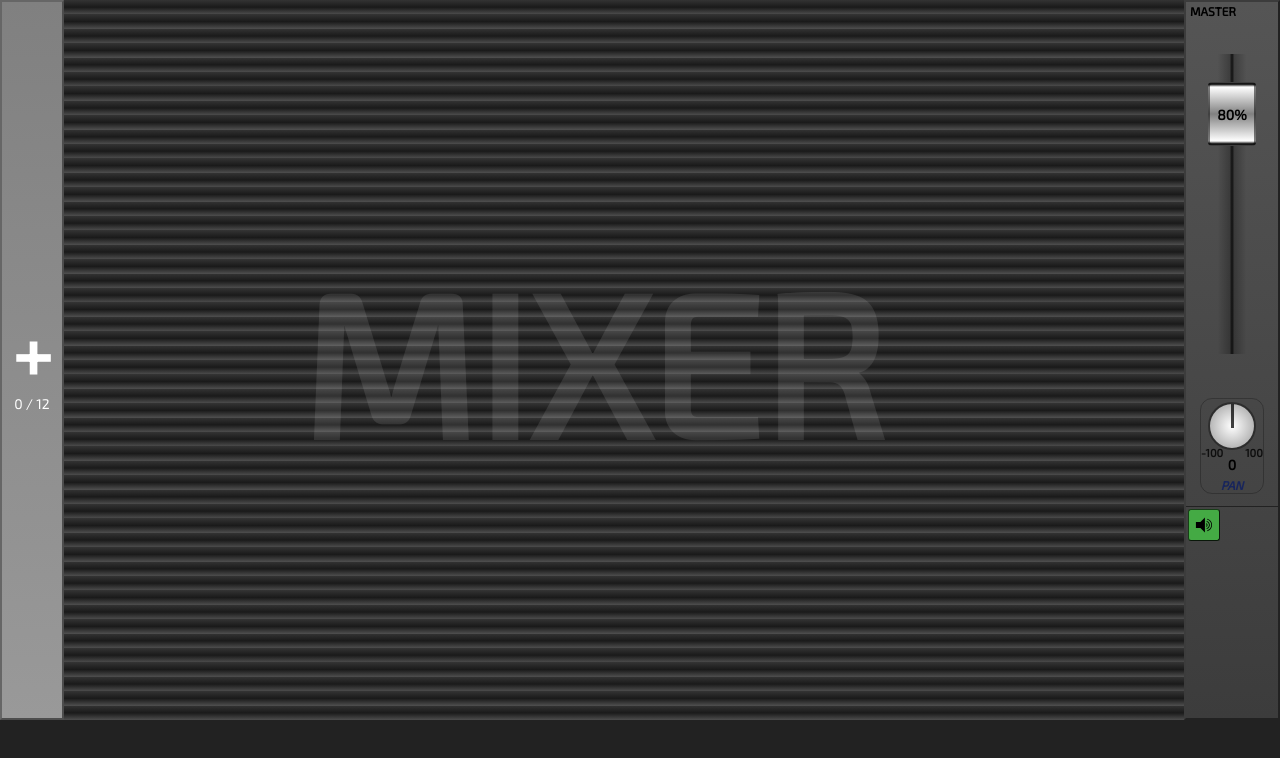
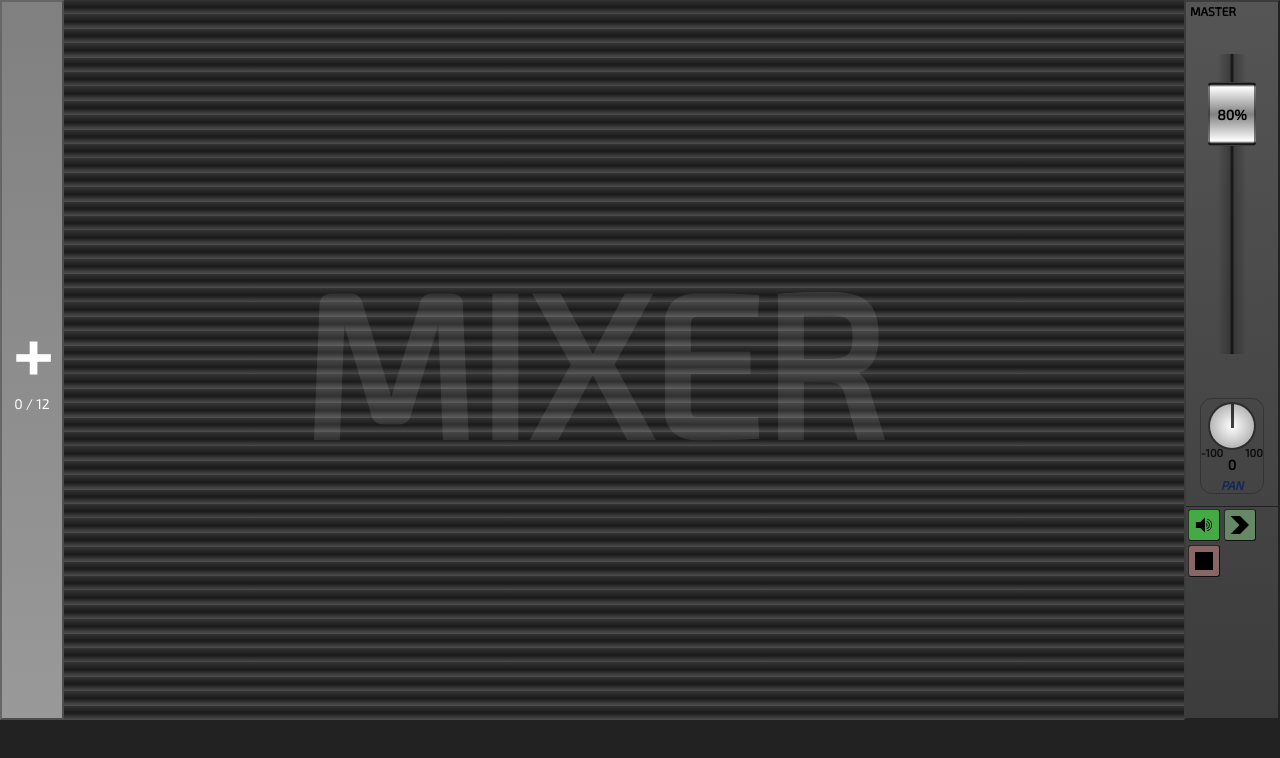
Before and after one commit to hcollin/hc-mixer, a React app: page / in a window 1280 px wide. Shown: the top 758 px of the page. Built offline with nearby package versions, Linux system fonts and the light colour scheme.

Commit message:
CommadService with Play/Stop all buttons.

```diff
--- a/src/app.jsx
+++ b/src/app.jsx
@@ -11,8 +11,27 @@ export default class App extends React.Component {
   constructor(props) {
     super(props);
 
+    this.state = { commands: [] };
+
   }
+
+
+
+
   render() {
+
+    const masterBusProps = {
+      command: (command, attrs) => {
+        console.log("Master Bus Command: ", command, attrs);
+      }
+    }
+
+    const mixerProps = {
+      command: (command, attrs) => {
+        console.log("Mixer Command: ", command, attrs);
+      }
+    }
+
     return (
 
       <div className="root-container">
@@ -20,8 +39,8 @@ export default class App extends React.Component {
 
         </header>
         <div className="mixing-desk">
-          <Mixer></Mixer>
-          <MasterBus></MasterBus>
+          <Mixer {...mixerProps}></Mixer>
+          <MasterBus {...masterBusProps}></MasterBus>
         </div>
 
 
--- a/src/common/knob.jsx
+++ b/src/common/knob.jsx
@@ -32,10 +32,8 @@ export class Knob extends React.Component {
 
   componentDidUpdate() {
 
-    console.log(this.props.active, this.props.automated, this.state.ticker);
+    if(this.props.active && this.props.automated && this.state.ticker == false) {
 
-    if(this.props.active && this.props.automated && this.state.ticker == false) {
-      console.log("Start interval!");
       this.state.ticker = setInterval(() => {
           if(!this.state.mouseDown) {
             this.setState({
@@ -46,7 +44,7 @@ export class Knob extends React.Component {
     }
 
     if(!this.props.active && this.props.automated && this.state.ticker != false) {
-      console.log("Stop interval!");
+
       if(this.props.automated) {
         clearInterval(this.state.ticker);
         this.state.ticker = false;
@@ -144,7 +142,7 @@ export class Knob extends React.Component {
     }
     const currentPerc = (value - this.props.minValue) / (this.props.maxValue - this.props.minValue);
     const targetAngle = "rotate(" + ((270*currentPerc) - 135) + "deg)";
-    console.log(targetAngle , this.state.value, this.state.passiveValue);
+
     return (
       <div className={this.state.classes}>
         <div className={this.state.mouseDown ? "mouse-move-plane active" : "mouse-move-plane"}  onMouseMove={this.handleMouseMove} onMouseLeave={this.handleMouseUp} onMouseUp={this.handleMouseUp} ></div>
--- a/src/components/channel.jsx
+++ b/src/components/channel.jsx
@@ -10,6 +10,8 @@ import { CancelButton } from '../common/cancelButton.jsx';
 import { Slider } from '../common/slider.jsx';
 import { Knob } from '../common/knob.jsx';
 import { Timer } from '../common/timer.jsx';
+
+import { CommandService } from '../services/commandService.js';
 
 export class Channel extends React.Component {
   constructor(props) {
@@ -29,9 +31,12 @@ export class Channel extends React.Component {
       name: this.props.name,
       filename: "",
       durationText: "",
-      muteIcon: ""
+      muteIcon: "",
+      commandService: new CommandService()
+    };
 
-    };
+    this.subscriptions = [];
+
 
     this.handleOpenFile = this.handleOpenFile.bind(this);
   }
@@ -42,7 +47,28 @@ export class Channel extends React.Component {
       return;
     }
 
+    if(prevState.status != this.state.status) {
+      console.log("Status Changed", prevState.status, this.state.status);
+      if(this.state.status =="PLAY" && this.state.playing == false) {
+        console.log("Start Playing! ", this.state.id);
+      }
+
+      if(this.state.status =="STOP" && this.state.playing == true) {
+        console.log("Stop Playing!", this.state.id);
+      }
+    }
+
   }
+
+  componentWillUnmount() {
+    console.log(this.subscriptions.length);
+    for(let i = 0; i < this.subscriptions.length; i++) {
+        this.subscriptions[i]();
+    }
+
+  }
+
+
 
   loadSound(filename) {
     this.setState(prevState => ({
@@ -57,6 +83,15 @@ export class Channel extends React.Component {
           const fullDurationInSec = Math.round(this.howler.duration());
           const durationFullMins = Math.floor(fullDurationInSec/60);
           const durationRestSec = fullDurationInSec - (durationFullMins * 60);
+
+          // Trigger on play all
+          this.subscriptions.push(this.state.commandService.on("PLAY_ALL", () => {
+            this.play();
+          }));
+
+          this.subscriptions.push(this.state.commandService.on("STOP_ALL", () => {
+            this.stop();
+          }));
 
           this.setState(prevState => ({
             playing: false,
@@ -95,15 +130,34 @@ export class Channel extends React.Component {
   }
 
   play() {
+    if(this.state.status == "PLAY") {
+      return;
+    }
     this.howler.play();
+    this.setState(prevState => ( {
+      status: "PLAY",
+      playing: true
+    }));
+
   }
 
   pause() {
     this.howler.pause();
+    this.setState(prevState => ( {
+      status: "PAUSE",
+      playing: true
+    }));
   }
 
   stop() {
+    if(this.state.status == "STOP") {
+      return;
+    }
     this.howler.stop();
+    this.setState( prevState => ({
+      status: "STOP",
+      playing: false
+    }));
   }
 
   seek(target) {
@@ -208,16 +262,10 @@ export class Channel extends React.Component {
         switch(this.state.status) {
           case "STOP":
           case "PAUSE":
-            this.setState(prevState => ( {
-              status: "PLAY",
-              playing: true
-            }), this.play);
+            this.play();
             break;
           case "PLAY":
-            this.setState(prevState => ( {
-              status: "PAUSE",
-              playing: true
-            }), this.pause);
+            this.pause();
             break;
         }
       }
@@ -275,7 +323,6 @@ export class Channel extends React.Component {
       active: true,
       classes: "forward",
       onClick: () => {
-        console.log("Forward!");
         let  fow = this.howler.seek() + 5;
         if(fow > this.howler.duration()) {
           fow = this.howler.duration() - 1;
@@ -288,7 +335,6 @@ export class Channel extends React.Component {
       active: true,
       classes: "rewind",
       onClick: () => {
-        console.log("Rewind!");
         let rew = this.howler.seek() - 5;
         if(rew < 0 ) {
           rew = 0;
--- a/src/components/masterBus.jsx
+++ b/src/components/masterBus.jsx
@@ -6,8 +6,9 @@ import { Channel } from './channel.jsx';
 import { Slider } from '../common/slider.jsx';
 import { Knob } from '../common/knob.jsx';
 import { MuteButton } from '../common/muteButton.jsx';
+import { AudioButton } from '../common/audioButton.jsx';
 
-
+import { CommandService } from '../services/commandService.js';
 
 export class MasterBus extends React.Component {
   constructor(props) {
@@ -16,7 +17,9 @@ export class MasterBus extends React.Component {
     this.state = {
       volume: 0.8,
       muted: false,
-      pan: 0
+      pan: 0,
+      masterCommand: false,
+      commandService: new CommandService()
     };
 
   }
@@ -72,6 +75,25 @@ export class MasterBus extends React.Component {
       }
     };
 
+    const playAllProps = {
+      active: true,
+      classes: "play",
+      onClick: () => {
+        console.log("Play All!");
+        this.state.commandService.trigger("PLAY_ALL");
+
+      }
+    };
+
+    const stopAllProps = {
+      active: true,
+      classes: "stop",
+      onClick: () => {
+        console.log("Stop All!");
+        this.state.commandService.trigger("STOP_ALL");
+      }
+    }
+
 
     return (
       <div className="master-bus">
@@ -88,6 +110,8 @@ export class MasterBus extends React.Component {
 
           <div className="footer-buttons">
               <MuteButton {...muteProps}></MuteButton>
+              <AudioButton {...playAllProps}></AudioButton>
+              <AudioButton {...stopAllProps}></AudioButton>
           </div>
 
         </div>
--- a/src/components/mixer.jsx
+++ b/src/components/mixer.jsx
@@ -46,8 +46,9 @@ export class Mixer extends React.Component {
         channels: newChannels
       };
     });
+  }
 
-  }
+
 
   render() {
 
--- /dev/null
+++ b/src/services/commandService.js
@@ -0,0 +1,58 @@
+
+let _instanceCommandService = null;
+
+export class CommandService {
+
+  // Singleton constructor
+  constructor() {
+    if(!_instanceCommandService) {
+      _instanceCommandService = this;
+    }
+
+    this.subscriptions = {};
+    this.subId = 0;
+
+    return _instanceCommandService;
+  }
+
+  trigger(key) {
+    if(!this.subscriptions[key]) {
+      return;
+    }
+
+    const calls = this.subscriptions[key];
+    for(let i = 0; i < calls.length; i++) {
+        const sub = calls[i];
+        sub['callback']();
+    }
+
+  }
+
+  on(key, callback) {
+
+    const subscription = {
+      id: this.subId++,
+      key: key,
+      callback: callback
+    };
+    if(!this.subscriptions[key]) {
+      this.subscriptions[key] = [];
+    }
+
+    this.subscriptions[key].push(subscription);
+
+    return () => {
+        this._removeSubscription(key, subscription.id);
+    }
+  }
+
+  _removeSubscription(key, id) {
+
+    this.subscriptions[key] = this.subscriptions[key].filter((item) => {
+      return item.id != id;
+    });
+
+  }
+
+
+}
```
Also changed, not shown: 1 other file (tests, documents, lock files or other folders).
